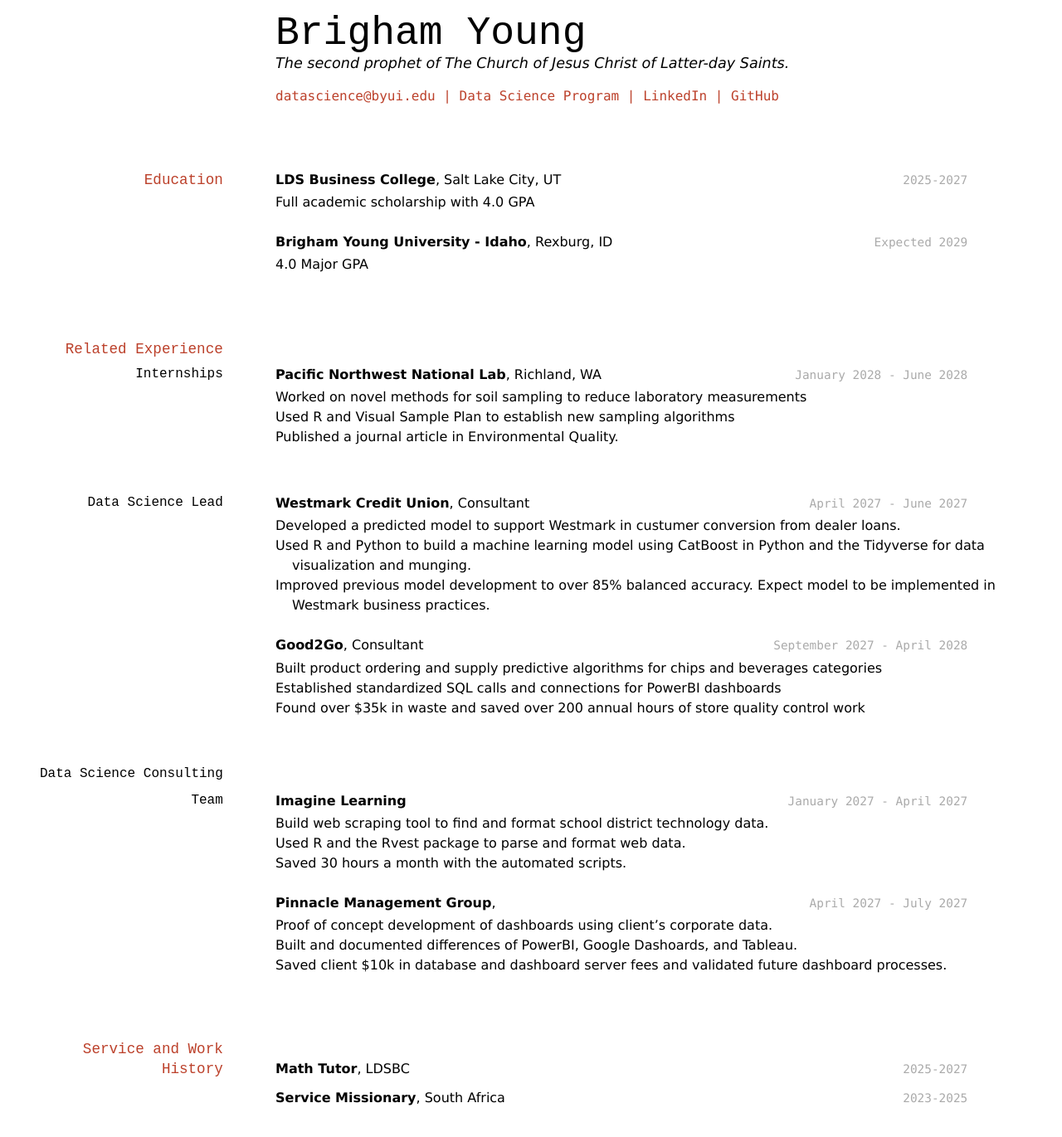
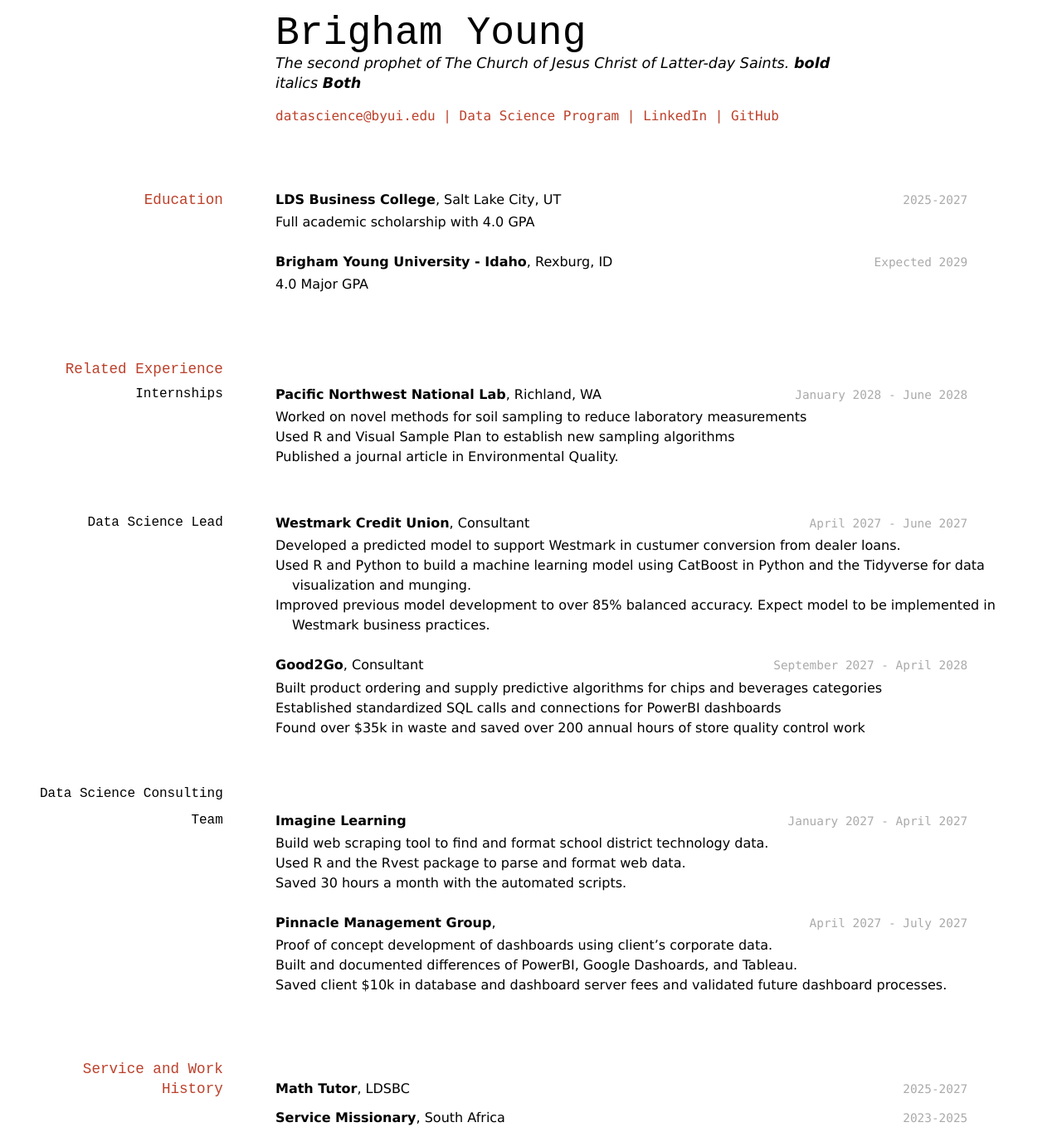
Before and after one commit to gniely/My-Resume, a Jekyll site: the page built from docs/index.md, in a window 1280 px wide. Shown: the whole page at 83% size. Built offline with Jekyll 4.4.1, drawn with Linux system fonts in a browser that asks for light colours; before the commit the page ends 1347 px from its top, so only the background shows below that.

Commit message:
Update index.md

```diff
--- a/docs/index.md
+++ b/docs/index.md
@@ -3,7 +3,7 @@ layout: cv
 title: Brigham Young's Resume
 ---
 # Brigham Young
-The second prophet of The Church of Jesus Christ of Latter-day Saints.
+The second prophet of The Church of Jesus Christ of Latter-day Saints. **bold** *italics* ***Both***
 
 <div id="webaddress">
 <a href="datascience@byui.edu">datascience@byui.edu</a>
```
